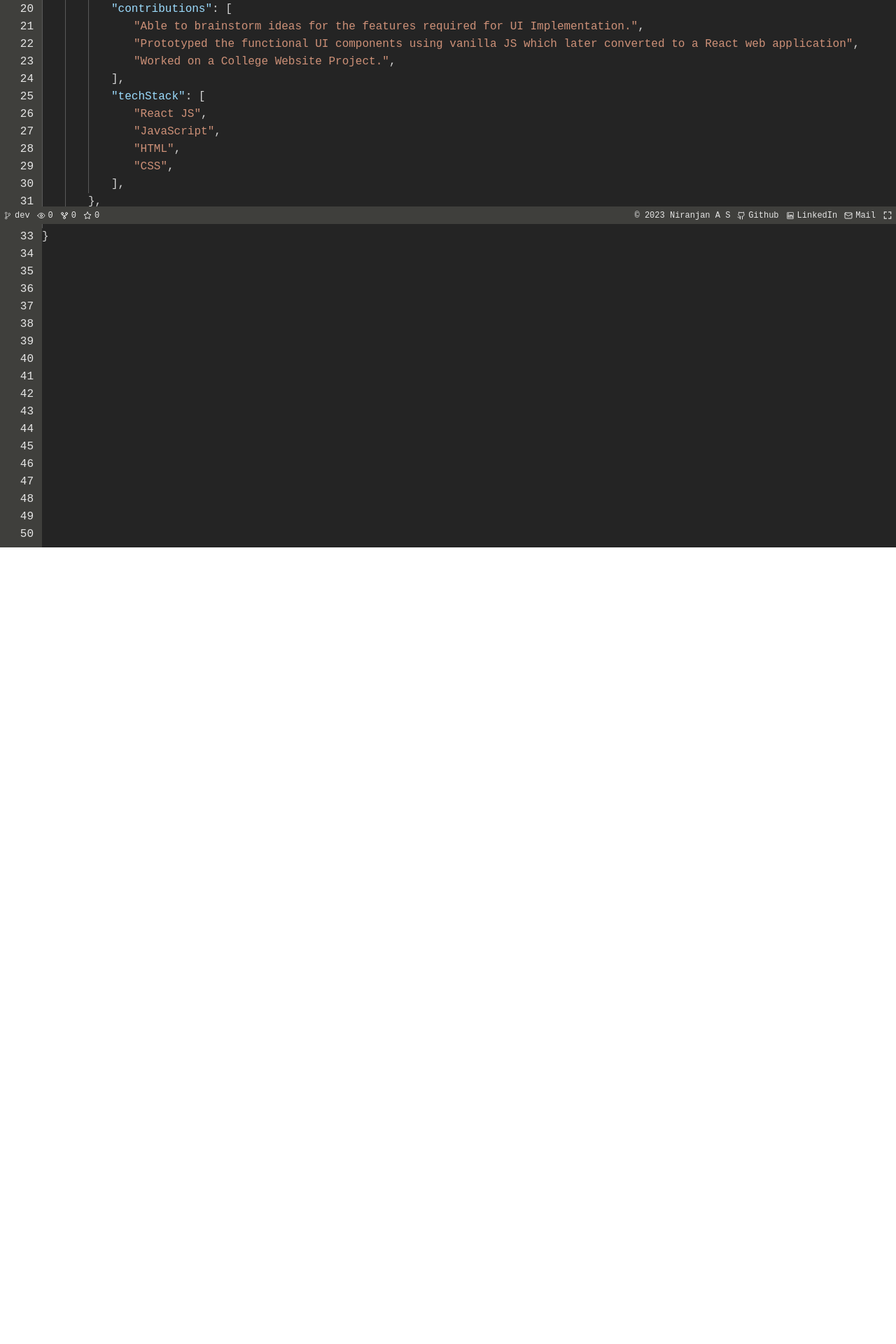
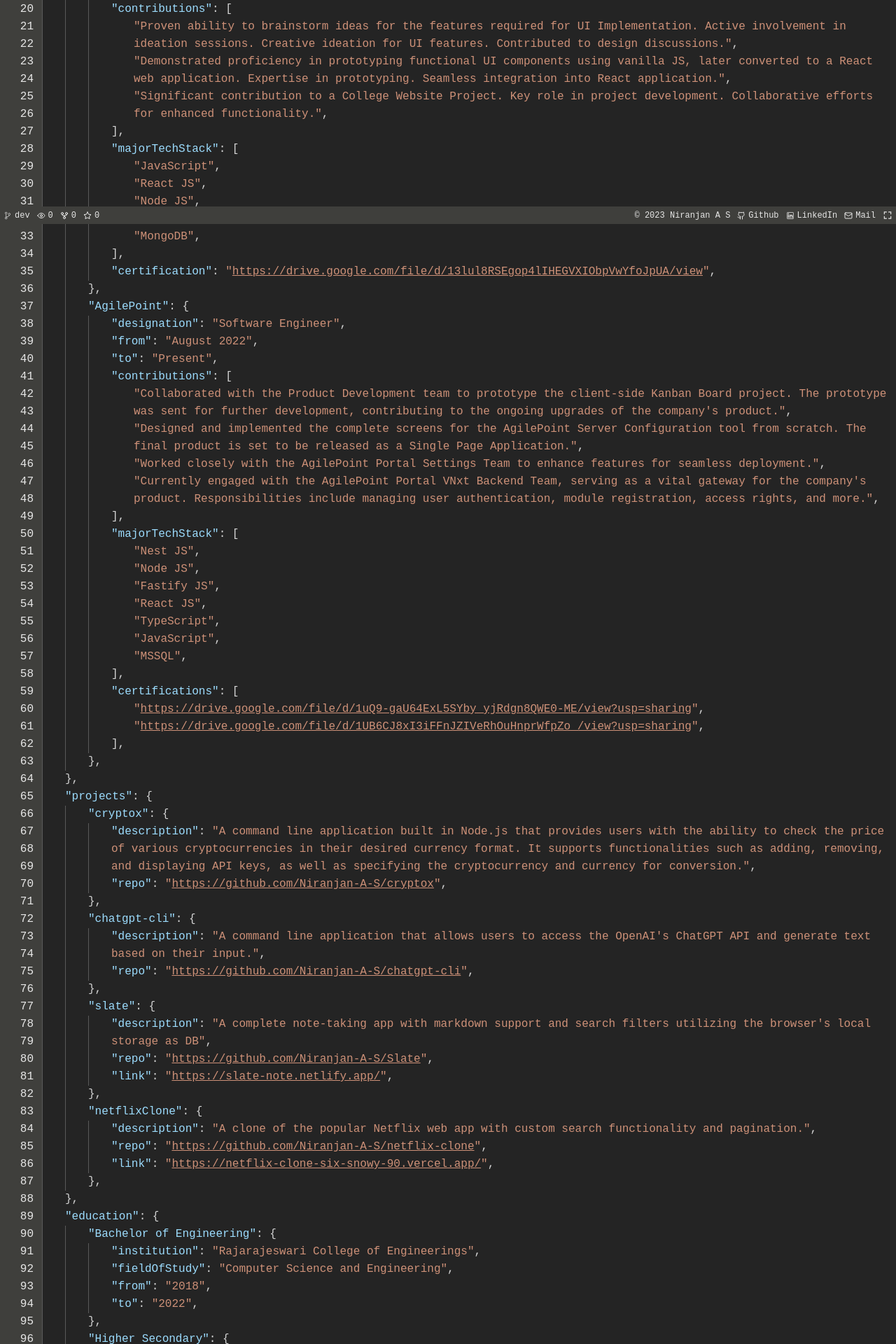
Before and after one commit to Niranjan-A-S/portfolio_, a React (Vite) app: page / in a window 1280 px wide. Shown: the part 480-2400 px from the top of the page at 70% size. Before the commit the page ends 1287 px from the top, so only its background shows below. Built offline with nearby package versions, Linux system fonts and the light colour scheme; no server answers.

Commit message:
chore: completed project

```diff
--- a/src/components/sidebar/index.tsx
+++ b/src/components/sidebar/index.tsx
@@ -1,7 +1,8 @@
 import { FC, memo, useCallback } from 'react';
 
 export const Sidebar: FC = memo(() => {
-    const renderLineNumbers = useCallback(() => Array(50).fill(0).map((_, index) => <li key={index} className='line-number'>{index + 1}</li>), []);
+    //TODO: Need to generate the numbers dynamically
+    const renderLineNumbers = useCallback(() => Array(130).fill(0).map((_, index) => <li key={index} className='line-number'>{index + 1}</li>), []);
 
     return (
         <div className='sidebar'>
--- a/src/config/details.json
+++ b/src/config/details.json
@@ -2,7 +2,7 @@
     "about": {
         "personalInfo": {
             "name": "Niranjan A S",
-            "summary": "Skilled in both front-end and back-end web development technologies, creating dynamic and responsive web applications that are both visually appealing and highly functional."
+            "summary": "Skilled in both front-end and back-end development technologies, creating dynamic and responsive applications that are both visually appealing and highly functional."
         },
         "contactInfo": {
             "email": "niranjan0881@gmail.com",
@@ -17,16 +17,84 @@
             "from": "September 2022",
             "to": "October 2022",
             "contributions": [
-                "Able to brainstorm ideas for the features required for UI Implementation.",
-                "Prototyped the functional UI components using vanilla JS which later converted to a React web application",
-                "Worked on a College Website Project."
+                "Proven ability to brainstorm ideas for the features required for UI Implementation. Active involvement in ideation sessions. Creative ideation for UI features. Contributed to design discussions.",
+                "Demonstrated proficiency in prototyping functional UI components using vanilla JS, later converted to a React web application. Expertise in prototyping. Seamless integration into React application.",
+                "Significant contribution to a College Website Project. Key role in project development. Collaborative efforts for enhanced functionality."
             ],
-            "techStack": [
+            "majorTechStack": [
+                "JavaScript",
                 "React JS",
+                "Node JS",
+                "Express JS",
+                "MongoDB"
+            ],
+            "certification": "https://drive.google.com/file/d/13lul8RSEgop4lIHEGVXIObpVwYfoJpUA/view"
+        },
+        "AgilePoint": {
+            "designation": "Software Engineer",
+            "from": "August 2022",
+            "to": "Present",
+            "contributions": [
+                "Collaborated with the Product Development team to prototype the client-side Kanban Board project. The prototype was sent for further development, contributing to the ongoing upgrades of the company's product.",
+                "Designed and implemented the complete screens for the AgilePoint Server Configuration tool from scratch. The final product is set to be released as a Single Page Application.",
+                "Worked closely with the AgilePoint Portal Settings Team to enhance features for seamless deployment.",
+                "Currently engaged with the AgilePoint Portal VNxt Backend Team, serving as a vital gateway for the company's product. Responsibilities include managing user authentication, module registration, access rights, and more."
+            ],
+            "majorTechStack": [
+                "Nest JS",
+                "Node JS",
+                "Fastify JS",
+                "React JS",
+                "TypeScript",
                 "JavaScript",
-                "HTML",
-                "CSS"
+                "MSSQL"
+            ],
+            "certifications": [
+                "https://drive.google.com/file/d/1uQ9-gaU64ExL5SYby_yjRdgn8QWE0-ME/view?usp=sharing",
+                "https://drive.google.com/file/d/1UB6CJ8xI3iFFnJZIVeRhOuHnprWfpZo_/view?usp=sharing"
             ]
         }
+    },
+    "projects": {
+        "cryptox": {
+            "description": "A command line application built in Node.js that provides users with the ability to check the price of various cryptocurrencies in their desired currency format. It supports functionalities such as adding, removing, and displaying API keys, as well as specifying the cryptocurrency and currency for conversion.",
+            "repo": "https://github.com/Niranjan-A-S/cryptox"
+        },
+        "chatgpt-cli": {
+            "description": "A command line application that allows users to access the OpenAI's ChatGPT API and generate text based on their input.",
+            "repo": "https://github.com/Niranjan-A-S/chatgpt-cli"
+        },
+        "slate": {
+            "description": "A complete note-taking app with markdown support and search filters utilizing the browser's local storage as DB",
+            "repo": "https://github.com/Niranjan-A-S/Slate",
+            "link": "https://slate-note.netlify.app/"
+        },
+        "netflixClone": {
+            "description": "A clone of the popular Netflix web app with custom search functionality and pagination.",
+            "repo": "https://github.com/Niranjan-A-S/netflix-clone",
+            "link": "https://netflix-clone-six-snowy-90.vercel.app/"
+        }
+    },
+    "education": {
+        "Bachelor of Engineering": {
+            "institution": "Rajarajeswari College  of Engineerings",
+            "fieldOfStudy": "Computer Science and Engineering",
+            "from": "2018",
+            "to": "2022"
+        },
+        "Higher Secondary": {
+            "institution": "St Mary's Higher Secondary School",
+            "fieldOfStudy": "Science",
+            "from": "2016",
+            "to": "2018"
+        }
+    },
+    "certifications": [
+        "https://www.freecodecamp.org/certification/niranjan2602/javascript-algorithms-and-data-structures",
+        "https://drive.google.com/file/d/13lul8RSEgop4lIHEGVXIObpVwYfoJpUA/view?usp=sharing",
+        "https://drive.google.com/file/d/1N304OU0Id49ugfnqJQI93_qK5zkHXcQW/view?usp=sharing"
+    ],
+    "source": {
+        "resume": "https://drive.google.com/file/d/1vLQ5g-_j1gvkp4FDriri8i14ouyYVQR2/view?usp=sharing"
     }
 }
```
